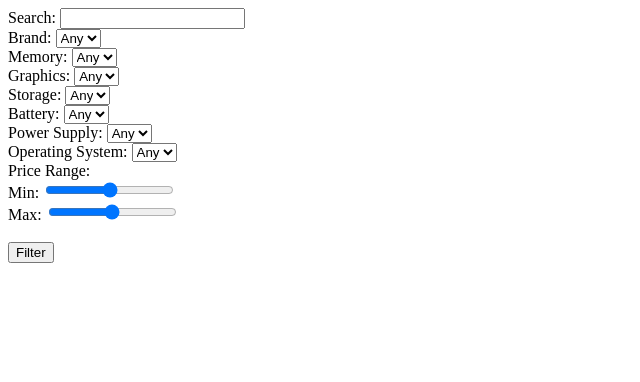
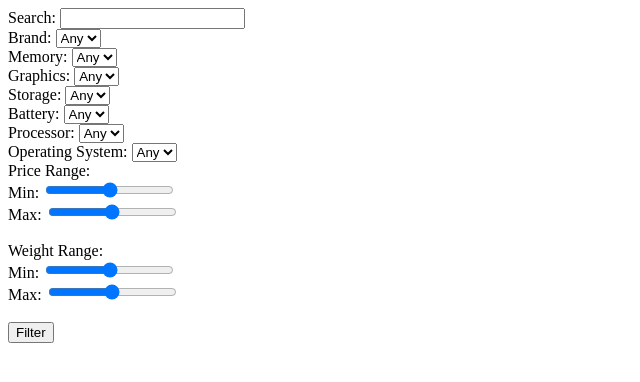
Before and after one commit to WenKang689/Flaskapp, a Flask app: template templates/laptop_search.html in a window 1280 px wide. Shown: the top 382 px of the page, without its empty margins (0-640 px from the left). Run offline with Flask 3, Linux system fonts and the light colour scheme; the template is opened without the code that fills it, so the values that code supplies are empty; parts of the project's set-up code (start-up, migrations or seed data) failed here and were passed over; some libraries are stand-ins or nearby versions.

Commit message:
Filter Updated

```diff
--- a/app.py
+++ b/app.py
@@ -542,13 +542,28 @@ def laptop_filter():
     graphics = request.args.get('graphics', '')
     storage = request.args.get('storage', '')
     battery = request.args.get('battery', '')
-    power_supply = request.args.get('power_supply', '')
+    processor = request.args.get('processor', '')
     os = request.args.get('os', '')
+    min_weight = request.args.get('min_weight', '')
+    max_weight = request.args.get('max_weight', '')
 
-    # Fetch laptops from the database using Flask-MySQL
+    # Fetch laptops and their first picture from the database
     cur = mysql.connection.cursor()
-    cur.execute("SELECT product_id, product_name, brand, price, memory, graphics, storage, battery, power_supply, os, dimensions FROM product")
+    cur.execute("""
+        SELECT p.product_id, p.product_name, p.brand, p.price, p.memory, p.graphics, p.storage, p.battery, p.processor, p.os, p.weight, pic.pic_url
+        FROM product p
+        LEFT JOIN (
+            SELECT product_id, MIN(pic_url) as pic_url
+            FROM product_pic
+            GROUP BY product_id
+        ) pic ON p.product_id = pic.product_id
+    """)
     all_laptops = cur.fetchall()
+
+    # For debugging: print out the fetched laptops
+    print("Fetched laptops with pictures:")
+    for laptop in all_laptops:
+        print(laptop)
 
     # Fetch distinct values for each filter option
     cur.execute("SELECT DISTINCT brand FROM product")
@@ -566,8 +581,8 @@ def laptop_filter():
     cur.execute("SELECT DISTINCT battery FROM product")
     batteries = [row[0] for row in cur.fetchall()]
 
-    cur.execute("SELECT DISTINCT power_supply FROM product")
-    power_supplies = [row[0] for row in cur.fetchall()]
+    cur.execute("SELECT DISTINCT processor FROM product")
+    processors = [row[0] for row in cur.fetchall()]
 
     cur.execute("SELECT DISTINCT os FROM product")
     operating_systems = [row[0] for row in cur.fetchall()]
@@ -576,10 +591,17 @@ def laptop_filter():
     cur.execute("SELECT MIN(price), MAX(price) FROM product")
     min_price_db, max_price_db = cur.fetchone()
 
-    # Validate user input for price range
+    # Fetch min and max weight from the database
+    cur.execute("SELECT MIN(weight), MAX(weight) FROM product")
+    min_weight_db, max_weight_db = cur.fetchone()
+
+    # Validate user input for price and weight range
     if min_price and max_price and float(min_price) > float(max_price):
         message = "Max price must be greater than min price."
-        return render_template('laptop_search.html')
+        return render_template('laptop_search.html', message=message)
+    if min_weight and max_weight and float(min_weight) > float(max_weight):
+        message = "Max weight must be greater than min weight."
+        return render_template('laptop_search.html', message=message)
 
     # Filter the laptops based on the criteria
     filtered_laptops = [
@@ -592,16 +614,17 @@ def laptop_filter():
            (not graphics or graphics.lower() in laptop[5].lower()) and
            (not storage or storage.lower() in laptop[6].lower()) and
            (not battery or battery in str(laptop[7])) and
-           (not power_supply or power_supply in str(laptop[8])) and
-           (not os or os.lower() in laptop[9].lower())
+           (not processor or processor.lower() in laptop[8].lower()) and
+           (not os or os.lower() in laptop[9].lower()) and
+           (not min_weight or laptop[10] >= float(min_weight)) and
+           (not max_weight or laptop[10] <= float(max_weight))
     ]
 
     message = None
     if not filtered_laptops:
         message = "No laptops found matching the criteria."
 
-    return render_template('laptop_search.html', laptops=filtered_laptops, brands=brands, memories=memories, graphics_options=graphics_options, storages=storages, batteries=batteries, power_supplies=power_supplies, operating_systems=operating_systems, message=message, min_price=min_price_db, max_price=max_price_db)
-
+    return render_template('laptop_search.html', laptops=filtered_laptops, brands=brands, memories=memories, graphics_options=graphics_options, storages=storages, batteries=batteries, processors=processors, operating_systems=operating_systems, message=message, min_price=min_price_db, max_price=max_price_db, min_weight=min_weight_db, max_weight=max_weight_db)
 #C-laptop/detail
 @app.route("/laptop/<product_id>", methods=["GET","POST"])
 def laptop_detail():
--- a/templates/laptop_search.html
+++ b/templates/laptop_search.html
@@ -48,12 +48,12 @@
         {% endfor %}
     </select><br>
 
-    <!-- Power Supply Filter -->
-    <label for="power_supply">Power Supply:</label>
-    <select id="power_supply" name="power_supply">
+    <!-- Processor Filter -->
+    <label for="processor">Processor:</label>
+    <select id="processor" name="processor">
         <option value="">Any</option>
-        {% for option in power_supplies %}
-            <option value="{{ option }}" {% if request.args.get('power_supply') == option %}selected{% endif %}>{{ option }}</option>
+        {% for option in processors %}
+            <option value="{{ option }}" {% if request.args.get('processor') == option %}selected{% endif %}>{{ option }}</option>
         {% endfor %}
     </select><br>
 
@@ -79,12 +79,31 @@
         <output id="max_price_output">{{ request.args.get('max_price', max_price) }}</output>
     </div><br>
 
+    <!-- Weight Range Slider -->
+    <label for="weight_range">Weight Range:</label>
+    <div>
+        <label for="min_weight">Min:</label>
+        <input type="range" id="min_weight" name="min_weight" min="{{ min_weight }}" max="{{ max_weight }}" value="{{ request.args.get('min_weight', min_weight) }}" oninput="document.getElementById('min_weight_output').value = this.value">
+        <output id="min_weight_output">{{ request.args.get('min_weight', min_weight) }}</output>
+    </div>
+    <div>
+        <label for="max_weight">Max:</label>
+        <input type="range" id="max_weight" name="max_weight" min="{{ min_weight }}" max="{{ max_weight }}" value="{{ request.args.get('max_weight', max_weight) }}" oninput="document.getElementById('max_weight_output').value = this.value">
+        <output id="max_weight_output">{{ request.args.get('max_weight', max_weight) }}</output>
+    </div><br>
+
     <script>
         document.querySelector('form').addEventListener('submit', function(event) {
             var minPrice = parseFloat(document.getElementById('min_price').value);
             var maxPrice = parseFloat(document.getElementById('max_price').value);
             if (minPrice > maxPrice) {
                 alert('Max price must be greater than min price.');
+                event.preventDefault(); // Prevent form submission
+            }
+            var minWeight = parseFloat(document.getElementById('min_weight').value);
+            var maxWeight = parseFloat(document.getElementById('max_weight').value);
+            if (minWeight > maxWeight) {
+                alert('Max weight must be greater than min weight.');
                 event.preventDefault(); // Prevent form submission
             }
         });
@@ -95,10 +114,24 @@
 
 {% if message %}
         <p>{{ message }}</p>
-{% else %}
+    {% endif %}
+
+    {% if laptops %}
         <ul>
             {% for laptop in laptops %}
-            <li><a href="{{ url_for('laptop_detail', product_id=laptop[0]) }}">{{ laptop[1] }}</a> - {{ laptop[2] }} - ${{ laptop[3] }}</li>
+                <li>
+                    <h2>{{ laptop[1] }}</h2>
+                    <p>Price: ${{ laptop[3] }}</p>
+                    {% if laptop[11] %}
+                        <img src="{{ laptop[11] }}" alt="{{ laptop[1] }}" width="200">
+                    {% else %}
+                        <p>No image available</p>
+                    {% endif %}
+                    <br>
+                    <a href="{{ url_for('laptop_detail', product_id=laptop[0]) }}">View More</a>
+                </li>
             {% endfor %}
         </ul>
     {% endif %}
+</body>
+</html>
```
Lines whose indentation alone changed are shown as unchanged.
